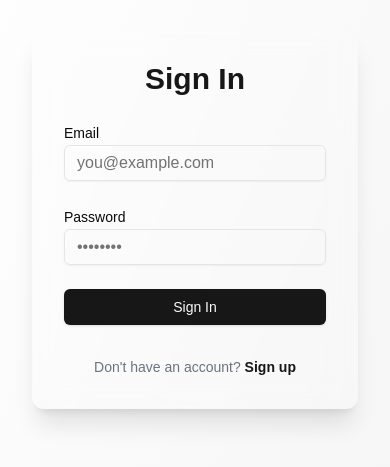
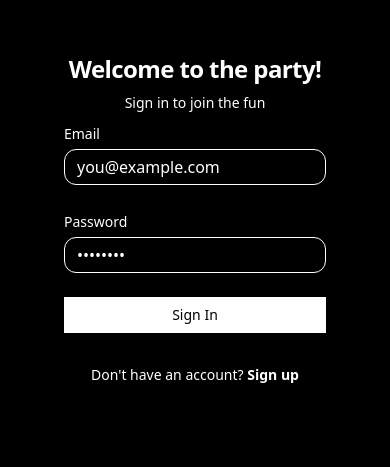
Before and after one commit to GauRav-sINGh123/Loom, a Next.js app in the folder frontend/: page /signin in a window 390 px wide. Shown: the part 203-670 px from the top of the page. Built offline with nearby package versions, Linux system fonts and the light colour scheme.

Commit message:
Login Integrated

```diff
--- /dev/null
+++ b/frontend/src/app/feed/page.tsx
@@ -0,0 +1,8 @@
+
+function page() {
+  return (
+    <div>page</div>
+  )
+}
+
+export default page
--- a/frontend/src/app/globals.css
+++ b/frontend/src/app/globals.css
@@ -1,78 +1,3 @@
 @tailwind base;
 @tailwind components;
 @tailwind utilities;
-
-body {
-  font-family: Arial, Helvetica, sans-serif;
-}
-
-@layer utilities {
-  .text-balance {
-    text-wrap: balance;
-  }
-}
-
-@layer base {
-  :root {
-    --background: 0 0% 100%;
-    --foreground: 0 0% 3.9%;
-    --card: 0 0% 100%;
-    --card-foreground: 0 0% 3.9%;
-    --popover: 0 0% 100%;
-    --popover-foreground: 0 0% 3.9%;
-    --primary: 0 0% 9%;
-    --primary-foreground: 0 0% 98%;
-    --secondary: 0 0% 96.1%;
-    --secondary-foreground: 0 0% 9%;
-    --muted: 0 0% 96.1%;
-    --muted-foreground: 0 0% 45.1%;
-    --accent: 0 0% 96.1%;
-    --accent-foreground: 0 0% 9%;
-    --destructive: 0 84.2% 60.2%;
-    --destructive-foreground: 0 0% 98%;
-    --border: 0 0% 89.8%;
-    --input: 0 0% 89.8%;
-    --ring: 0 0% 3.9%;
-    --chart-1: 12 76% 61%;
-    --chart-2: 173 58% 39%;
-    --chart-3: 197 37% 24%;
-    --chart-4: 43 74% 66%;
-    --chart-5: 27 87% 67%;
-    --radius: 0.5rem;
-  }
-  .dark {
-    --background: 0 0% 3.9%;
-    --foreground: 0 0% 98%;
-    --card: 0 0% 3.9%;
-    --card-foreground: 0 0% 98%;
-    --popover: 0 0% 3.9%;
-    --popover-foreground: 0 0% 98%;
-    --primary: 0 0% 98%;
-    --primary-foreground: 0 0% 9%;
-    --secondary: 0 0% 14.9%;
-    --secondary-foreground: 0 0% 98%;
-    --muted: 0 0% 14.9%;
-    --muted-foreground: 0 0% 63.9%;
-    --accent: 0 0% 14.9%;
-    --accent-foreground: 0 0% 98%;
-    --destructive: 0 62.8% 30.6%;
-    --destructive-foreground: 0 0% 98%;
-    --border: 0 0% 14.9%;
-    --input: 0 0% 14.9%;
-    --ring: 0 0% 83.1%;
-    --chart-1: 220 70% 50%;
-    --chart-2: 160 60% 45%;
-    --chart-3: 30 80% 55%;
-    --chart-4: 280 65% 60%;
-    --chart-5: 340 75% 55%;
-  }
-}
-
-@layer base {
-  * {
-    @apply border-border;
-  }
-  body {
-    @apply bg-background text-foreground;
-  }
-}
--- a/frontend/src/app/signin/page.tsx
+++ b/frontend/src/app/signin/page.tsx
@@ -1,72 +1,16 @@
-'use client'
+import LoginLeft from "@/components/login/LoginLeft";
+import LoginRight from "@/components/login/LoginRight";
 
-import React, { useState } from 'react'
-import Image from 'next/image'
-import { Button } from "@/components/ui/button"
-import { Input } from "@/components/ui/input"
-import { Label } from "@/components/ui/label"
 
 export default function SignInPage() {
-  const [email, setEmail] = useState('')
-  const [password, setPassword] = useState('')
 
-  const handleSubmit = (e: React.FormEvent) => {
-    e.preventDefault()
-    // Handle sign-in logic here
-    console.log('Sign in with:', email, password)
-  }
 
   return (
-    <div className="flex min-h-screen">
+    <div className="flex min-h-screen bg-black">
       {/* Image Section */}
-      <div className="hidden lg:flex lg:w-1/2 relative">
-        <Image
-          src={"https://images.unsplash.com/photo-1516251193007-45ef944ab0c6?ixlib=rb-4.0.3&ixid=M3wxMjA3fDB8MHxwaG90by1wYWdlfHx8fGVufDB8fHx8fA%3D%3D&auto=format&fit=crop&w=2070&q=80"}
-          alt="Social Connections"
-          fill
-          className='object-cover'
-        />
-
-      </div>
-
+       <LoginLeft/>
       {/* Form Section */}
-      <div className="w-full lg:w-1/2 flex items-center justify-center p-8 bg-gradient-to-br from-background to-secondary">
-        <div className="w-full max-w-md p-8 rounded-xl bg-white/10 backdrop-blur-md shadow-xl">
-          <h2 className="text-3xl font-bold mb-6 text-center text-primary">Sign In</h2>
-          <form onSubmit={handleSubmit} className="space-y-6">
-            <div>
-              <Label htmlFor="email">Email</Label>
-              <Input
-                id="email"
-                type="email"
-                placeholder="you@example.com"
-                value={email}
-                onChange={(e) => setEmail(e.target.value)}
-                required
-              />
-            </div>
-            <div>
-              <Label htmlFor="password">Password</Label>
-              <Input
-                id="password"
-                type="password"
-                placeholder="••••••••"
-                value={password}
-                onChange={(e) => setPassword(e.target.value)}
-                required
-              />
-            </div>
-            <Button type="submit" className="w-full">Sign In</Button>
-          </form>
-
-          <p className="mt-8 text-center text-sm text-gray-500">
-            Don't have an account?{' '}
-            <a href="#" className="font-semibold text-primary hover:underline">
-              Sign up
-            </a>
-          </p>
-        </div>
-      </div>
+       <LoginRight/>
     </div>
   )
 }
--- /dev/null
+++ b/frontend/src/components/login/LoginLeft.tsx
@@ -0,0 +1,18 @@
+import Image from 'next/image'
+
+
+function LoginLeft() {
+  return (
+    <div className="hidden md:w-1/2 lg:flex lg:w-1/2 relative">
+        <Image
+          src={"https://images.unsplash.com/photo-1533174072545-7a4b6ad7a6c3?q=80&w=2070&auto=format&fit=crop"}
+          alt="Social Connections"
+          fill
+          className='object-cover'
+        />
+
+      </div>
+  )
+}
+
+export default LoginLeft
--- /dev/null
+++ b/frontend/src/components/login/LoginRight.tsx
@@ -0,0 +1,81 @@
+"use client"
+import React, { useState } from 'react'
+import { Button } from "@/components/ui/button"
+import { Input } from "@/components/ui/input"
+import { Label } from "@/components/ui/label"
+import axios from "axios"
+import { useRouter } from 'next/navigation'
+import Link from "next/link"
+
+
+function LoginRight() {
+    const [email, setEmail] = useState('')
+  const [password, setPassword] = useState('')
+  const router = useRouter()
+  const handleSubmit =async (e: React.FormEvent) => {
+    e.preventDefault()
+    // Handle sign-in logic here
+    try{
+      const res= await axios.post(`${process.env.NEXT_PUBLIC_SERVER_AUTH_URL}/signin`,{
+        email,
+        password
+       },
+       { withCredentials: true } //Allows us to save and access the cookie
+      )
+
+       console.log(res)
+       router.push("/feed")
+    }catch(err){
+      console.log(err)
+    }
+
+  }
+  return (
+    <div className="w-full lg:w-1/2 flex items-center justify-center p-8">
+    <div className="w-full max-w-md p-8 rounded-xl backdrop-blur-md shadow-xl ">
+    <div className="flex flex-col space-y-2 text-center">
+          <h1 className="text-2xl font-semibold tracking-tight text-white">Welcome to the party!</h1>
+          <p className="text-sm text-white">
+            Sign in to join the fun
+          </p>
+        </div>
+      <form onSubmit={handleSubmit} className="space-y-6 mt-2">
+        <div>
+          <Label htmlFor="email" className='text-white'>Email</Label>
+          <Input
+            id="email"
+            type="email"
+            placeholder="you@example.com"
+            value={email}
+            onChange={(e) => setEmail(e.target.value)}
+            className='text-white border border-white rounded-xl mt-1'
+            required
+          />
+        </div>
+        <div>
+          <Label htmlFor="password" className='text-white'>Password</Label>
+          <Input
+            id="password"
+            type="password"
+            placeholder="••••••••"
+            value={password}
+            onChange={(e) => setPassword(e.target.value)}
+           className='text-white border border-white rounded-xl mt-1'
+            required
+          />
+        </div>
+        <Button type="submit" className="w-full bg-white text-black" variant={"default"}>Sign In</Button>
+      </form>
+
+      <p className="mt-8 text-center text-sm text-white">
+        Don't have an account?{' '}
+        <Link href={"/signup"} className="font-semibold text-primary hover:underline">
+          Sign up
+        </Link>
+      </p>
+    </div>
+  </div>
+  )
+}
+
+export default LoginRight
```
